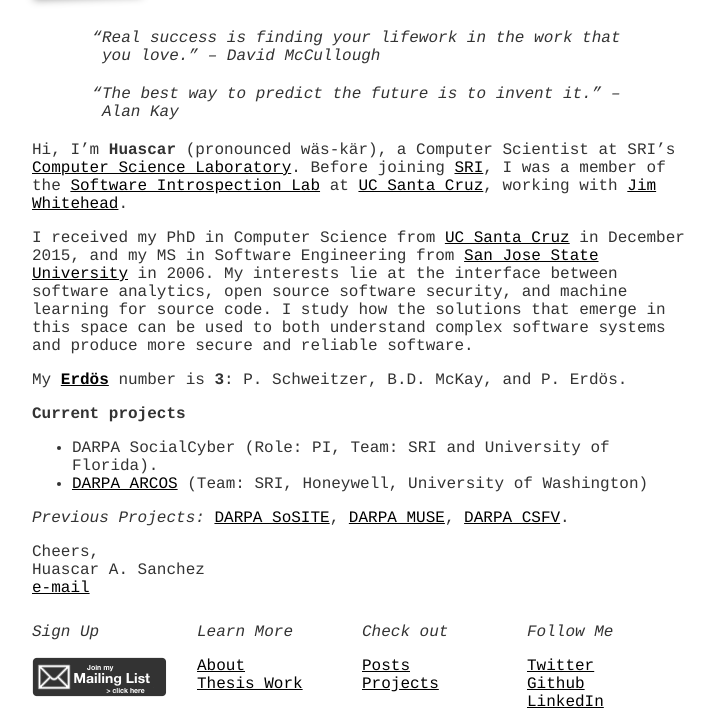
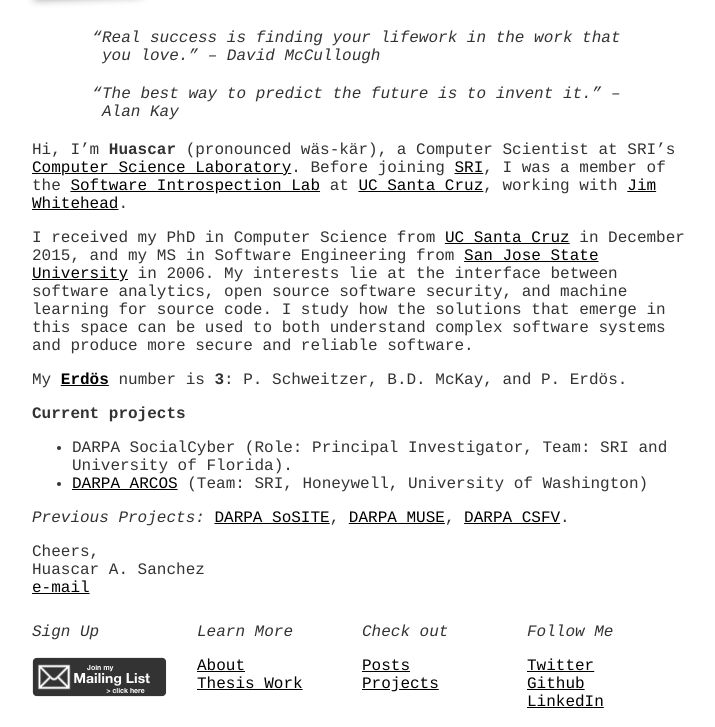
Before and after one commit to hsanchez/hsanchez.github.io, a Jekyll site: the page built from index.md, in a window 1280 px wide, cut to the strip 218-945 px from the top of the page. Shown: the whole strip, without its empty margins (278-993 px from the left). Built offline with Jekyll 4.4.1, drawn with Linux system fonts in a browser that asks for light colours.

Commit message:
spells out PI

```diff
--- a/index.md
+++ b/index.md
@@ -31,7 +31,7 @@
 
 ## Current projects
 
-- DARPA SocialCyber (Role: PI, Team: SRI and University of Florida).
+- DARPA SocialCyber (Role: Principal Investigator, Team: SRI and University of Florida).
 - [DARPA ARCOS](https://www.darpa.mil/program/automated-rapid-certification-of-software) (Team: SRI, Honeywell, University of Washington)
 
 *Previous Projects:* [DARPA SoSITE](https://www.darpa.mil/program/system-of-systems-integration-technology-and-experimentation), [DARPA MUSE](https://www.darpa.mil/program/mining-and-understanding-software-enclaves), [DARPA CSFV](https://www.darpa.mil/program/crowd-sourced-formal-verification).
```
